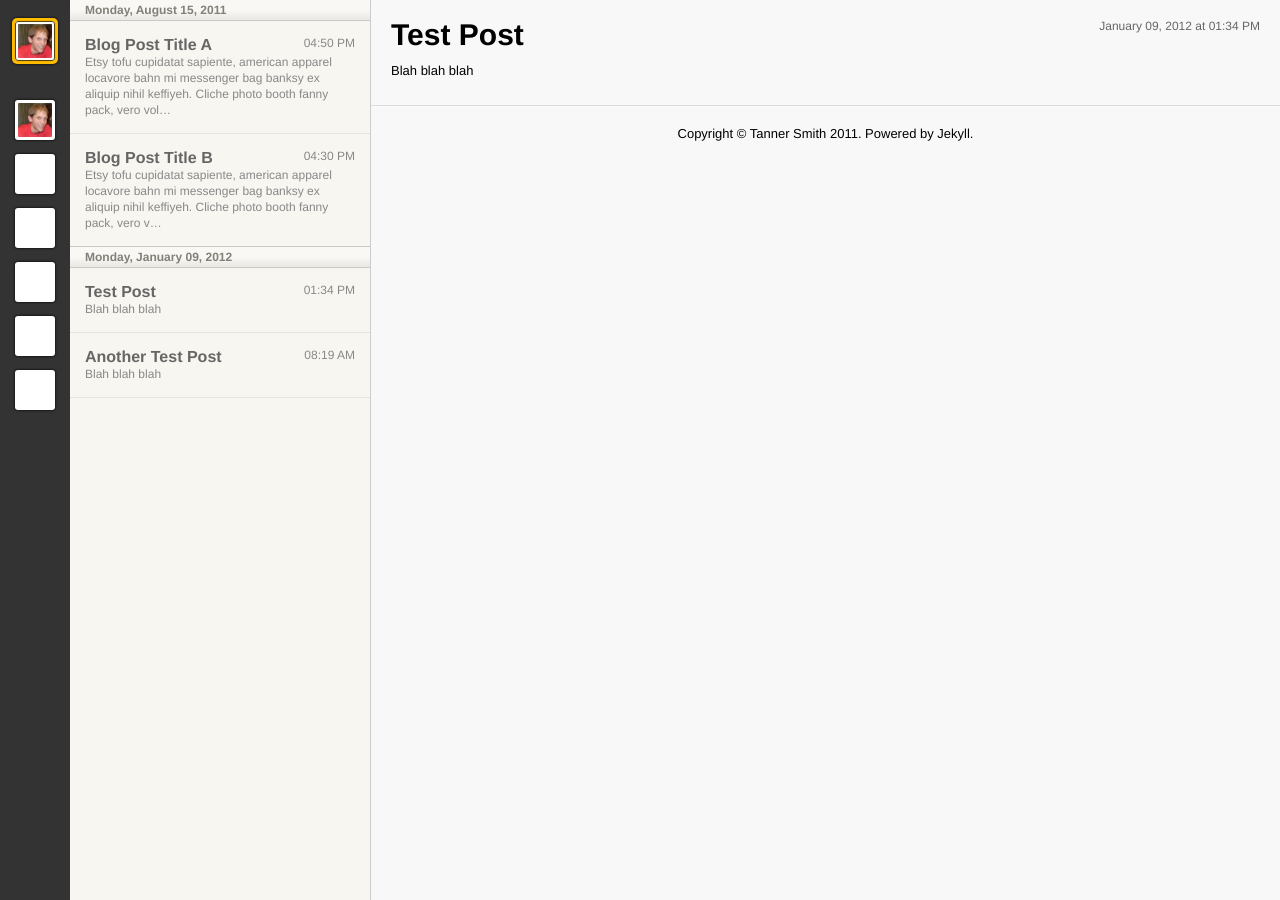
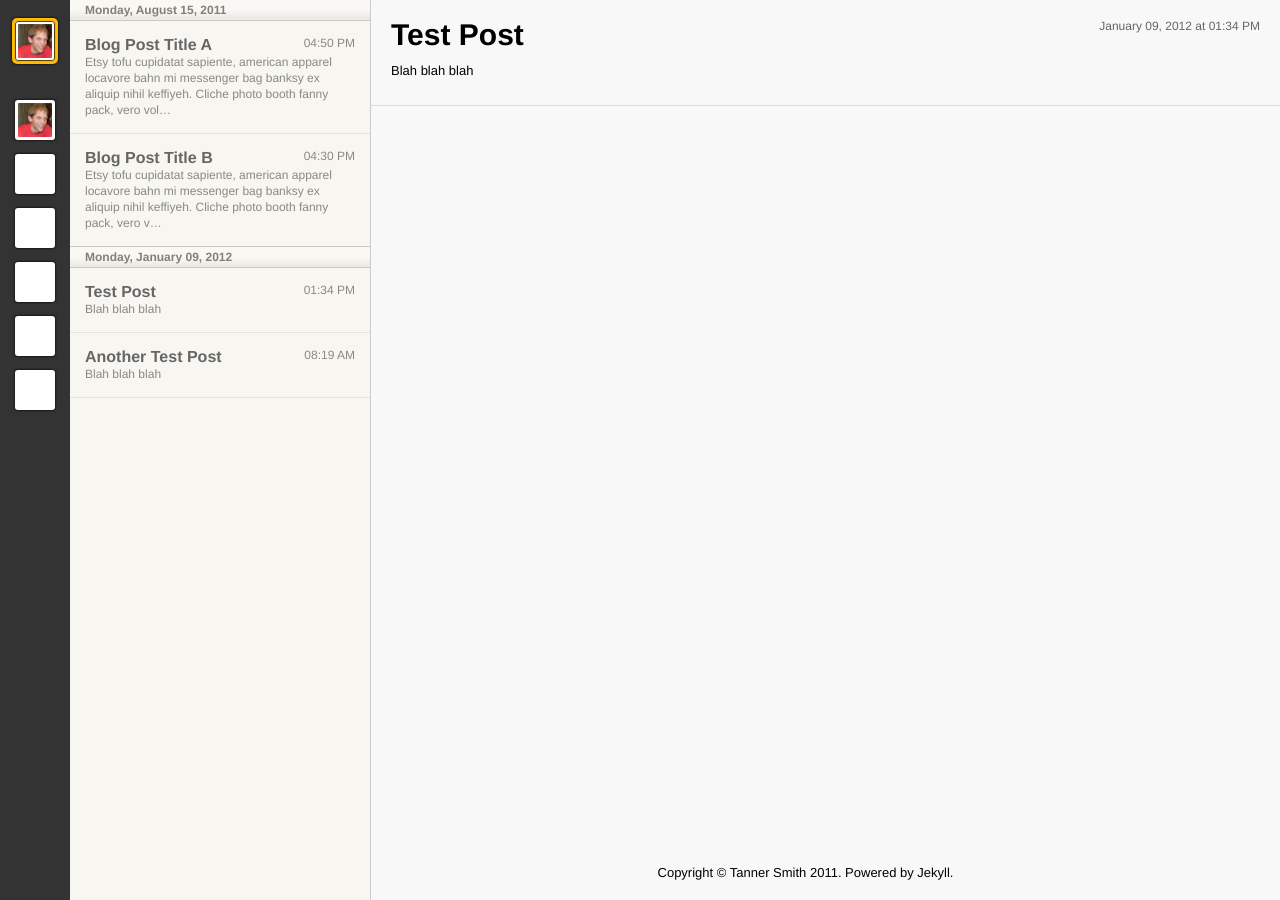
Before and after one commit to Tanner/Blog, a Jekyll site: the page built from index.html, in a window 1280 px wide. Built offline with Jekyll 4.4.1, drawn with Linux system fonts in a browser that asks for light colours; nearby versions of some CDN libraries; Markdown is read by kramdown in place of the engine named in the settings.

Commit message:
Move footer into default instead of post.

```diff
--- a/_layouts/default.html
+++ b/_layouts/default.html
@@ -80,6 +80,10 @@
 	</div>
 	<div id="content">
 		{{ content }}
+
+		<div id="bottom">
+			<p id="footer">Copyright &copy; Tanner Smith 2011. Powered by Jekyll.</p>
+		</div>
 	</div>
 </div>
 
--- a/css/style.css
+++ b/css/style.css
@@ -314,7 +314,11 @@ img {
 }
 
 #bottom {
-	position: relative;
+	position: absolute;
+	bottom: 0;
+	right: 0;
+
+	width: 100%;
 
 	padding: 20px;
 
--- a/index.html
+++ b/index.html
@@ -12,7 +12,3 @@ title: Tanner's Blog
 		{{ post.content }}
 	</div>
 {% endfor %}
-
-<div id="bottom">
-	<p id="footer">Copyright &copy; Tanner Smith 2011. Powered by Jekyll.</p>
-</div>
```
